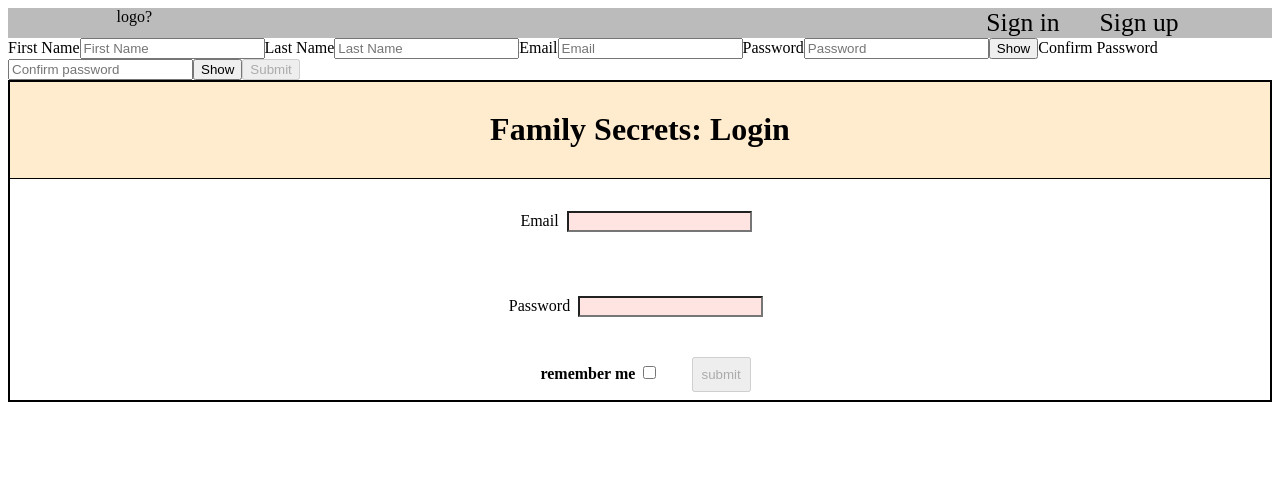
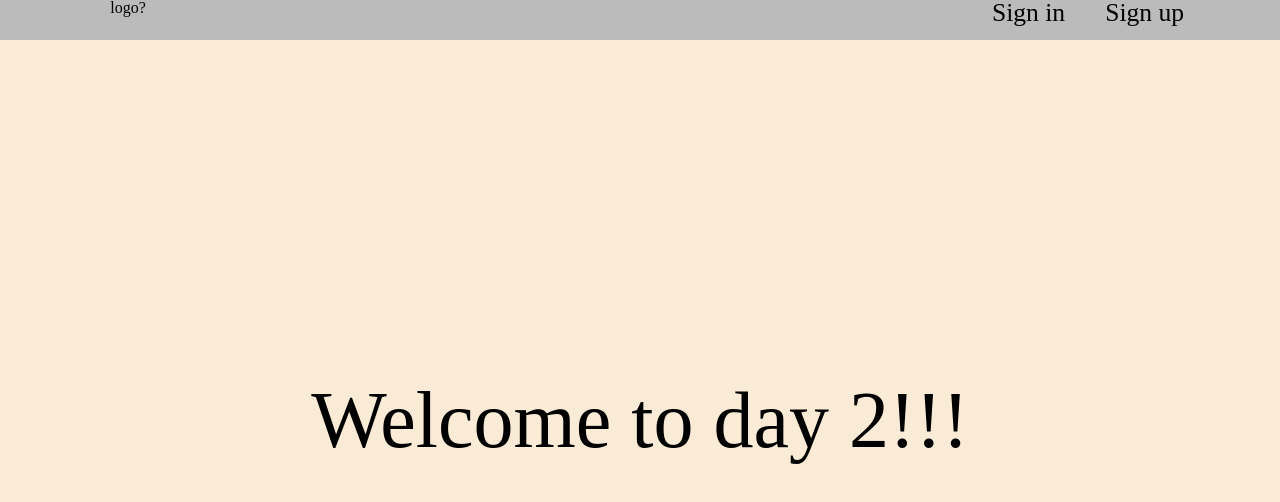
Before and after one commit to Secret-Recipes-Build-Week/frontend, a React (Create React App) app: page / in a window 1280 px wide. Shown: the top 502 px of the page. Built offline with nearby package versions, Linux system fonts and the light colour scheme.

Commit message:
created landing page component and organized routes in App.js

```diff
--- a/src/App.css
+++ b/src/App.css
@@ -1,38 +1,48 @@
-.App {
-  text-align: center;
+/* http://meyerweb.com/eric/tools/css/reset/
+  v2.0 | 20110126
+  License: none (public domain)
+*/
+
+html, body, div, span, applet, object, iframe,
+h1, h2, h3, h4, h5, h6, p, blockquote, pre,
+a, abbr, acronym, address, big, cite, code,
+del, dfn, em, img, ins, kbd, q, s, samp,
+small, strike, strong, sub, sup, tt, var,
+b, u, i, center,
+dl, dt, dd, ol, ul, li,
+fieldset, form, label, legend,
+table, caption, tbody, tfoot, thead, tr, th, td,
+article, aside, canvas, details, embed,
+figure, figcaption, footer, header, hgroup,
+menu, nav, output, ruby, section, summary,
+time, mark, audio, video {
+	margin: 0;
+	padding: 0;
+	font-size: 62.5%;
+	font: inherit;
+	vertical-align: baseline;
+	box-sizing: border-box;
 }
-
-.App-logo {
-  height: 40vmin;
-  pointer-events: none;
+/* HTML5 display-role reset for older browsers */
+article, aside, details, figcaption, figure,
+footer, header, hgroup, menu, nav, section {
+	display: block;
 }
-
-@media (prefers-reduced-motion: no-preference) {
-  .App-logo {
-    animation: App-logo-spin infinite 20s linear;
-  }
+body {
+	line-height: 1;
 }
-
-.App-header {
-  background-color: #282c34;
-  min-height: 100vh;
-  display: flex;
-  flex-direction: column;
-  align-items: center;
-  justify-content: center;
-  font-size: calc(10px + 2vmin);
-  color: white;
+ol, ul {
+	list-style: none;
 }
-
-.App-link {
-  color: #61dafb;
+blockquote, q {
+	quotes: none;
 }
-
-@keyframes App-logo-spin {
-  from {
-    transform: rotate(0deg);
-  }
-  to {
-    transform: rotate(360deg);
-  }
+blockquote:before, blockquote:after,
+q:before, q:after {
+	content: '';
+	content: none;
 }
+table {
+	border-collapse: collapse;
+	border-spacing: 0;
+}
--- a/src/App.js
+++ b/src/App.js
@@ -1,28 +1,31 @@
+//style reset
+import './App.css';
+
 //packages
-import React from 'react';
-import {Route, Switch} from 'react-router-dom';
+import React from "react";
+import { Route, Switch } from "react-router-dom";
 
 //components
-import PrivateRoute from './components/PrivateRoute';
-import TestComponent from'./components/testComponent/TestComponent';
-import SignUpComponent from './components/SignUpComponent';
-import LoginForm from './components/LoginForm'
-import Nav from './components/Nav/Nav';
-import AddRecipe from './components/AddRecipe/AddRecipe';
+import PrivateRoute from "./components/PrivateRoute";
+import SignUpComponent from "./components/SignUpComponent";
+import LoginForm from "./components/LoginForm";
+import Nav from "./components/Nav/Nav";
+import AddRecipe from "./components/AddRecipe/AddRecipe";
+import LandingPage from './components/LandingPage/LandingPage';
 
 const App = () => {
   return (
     <div>
-      <Nav/>
+      <Nav />
+
       <Switch>
-        <PrivateRoute exact path='/' component={TestComponent}/>
-        {/* <Route path='/'/> */}
-        <Route path='/add' component={AddRecipe}/>
+        <Route exact path='/' component={LandingPage}/>
+        <Route path="/signin" component={LoginForm} />
+        <Route path="/signup" component={SignUpComponent} />
+        <PrivateRoute exact path="/add" component={AddRecipe} />
       </Switch>
-      <SignUpComponent />
-      <LoginForm />
     </div>
   );
-}
+};
 
 export default App;
--- /dev/null
+++ b/src/components/LandingPage/LandingPage.js
@@ -0,0 +1,12 @@
+import React from 'react';
+import StyledLandingPage from './StyledLandingPage';
+
+const LandingPage = (props) => {
+  return(
+    <StyledLandingPage>
+      Welcome to day 2!!!
+    </StyledLandingPage>
+)
+};
+
+export default LandingPage;
--- /dev/null
+++ b/src/components/LandingPage/StyledLandingPage.js
@@ -0,0 +1,15 @@
+import styled from "styled-components";
+
+const StyledLandingPage = styled.div`
+  * {
+    /* border: 1px solid tomato; */
+  }
+  display: flex;
+  justify-content: center;
+  align-items: center;
+  font-size: 5rem;
+  height: 95vh;
+  background-color: antiquewhite;
+  box-sizing: border-box;
+`;
+export default StyledLandingPage;
--- a/src/components/Nav/StyledNav.js
+++ b/src/components/Nav/StyledNav.js
@@ -1,7 +1,7 @@
 import styled from "styled-components";
 
 const StyledNav = styled.div`
-  /* height: 10vh; */
+  height: 5vh;
   background-color: #bbb;
   box-sizing: border-box;
   display: flex;
--- a/src/components/testComponent/StyledTestComponent.js
+++ /dev/null
@@ -1,7 +0,0 @@
-import styled from 'styled-components';
-
-const StyledTestComponent = styled.div`
-  background-color: tomato;
-  border: 1px solid tomato;
-`;
-export default StyledTestComponent;
--- a/src/components/testComponent/TestComponent.js
+++ /dev/null
@@ -1,14 +0,0 @@
-import React from 'react';
-import StyledTestComponent from './StyledTestComponent';
-
-const TestComponent = (props) => {
-return(
-  <StyledTestComponent>
-    <h1>I'm an h1 coming from TestComponent.js
-    </h1>
-    <p>I'm a p tag</p>
-  </StyledTestComponent>
-)
-};
-
-export default TestComponent;
--- a/src/index.css
+++ /dev/null
@@ -1,13 +0,0 @@
-body {
-  margin: 0;
-  font-family: -apple-system, BlinkMacSystemFont, 'Segoe UI', 'Roboto', 'Oxygen',
-    'Ubuntu', 'Cantarell', 'Fira Sans', 'Droid Sans', 'Helvetica Neue',
-    sans-serif;
-  -webkit-font-smoothing: antialiased;
-  -moz-osx-font-smoothing: grayscale;
-}
-
-code {
-  font-family: source-code-pro, Menlo, Monaco, Consolas, 'Courier New',
-    monospace;
-}
```
